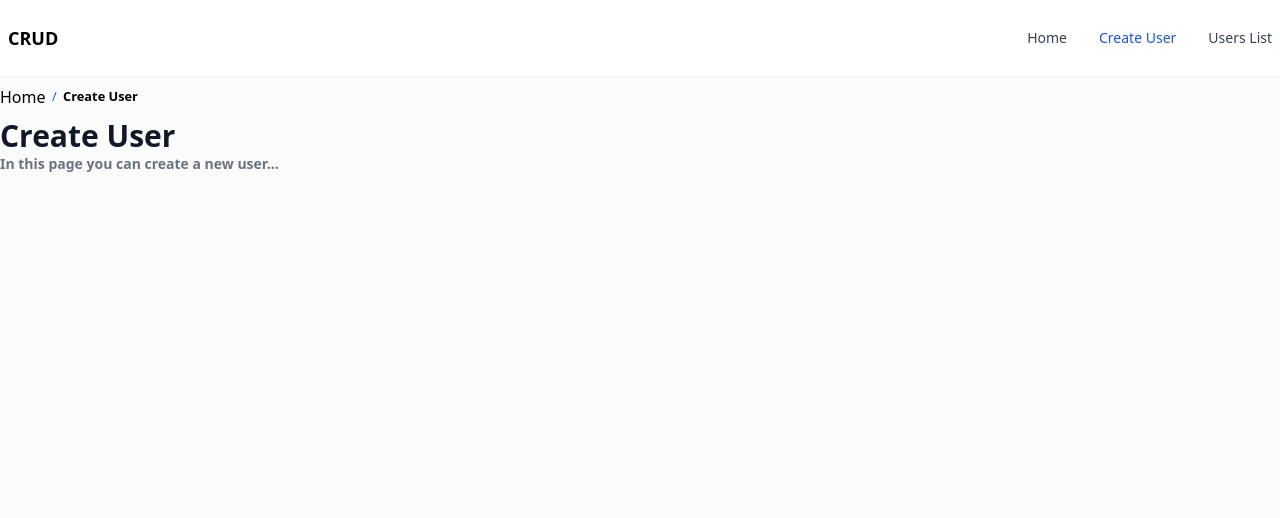
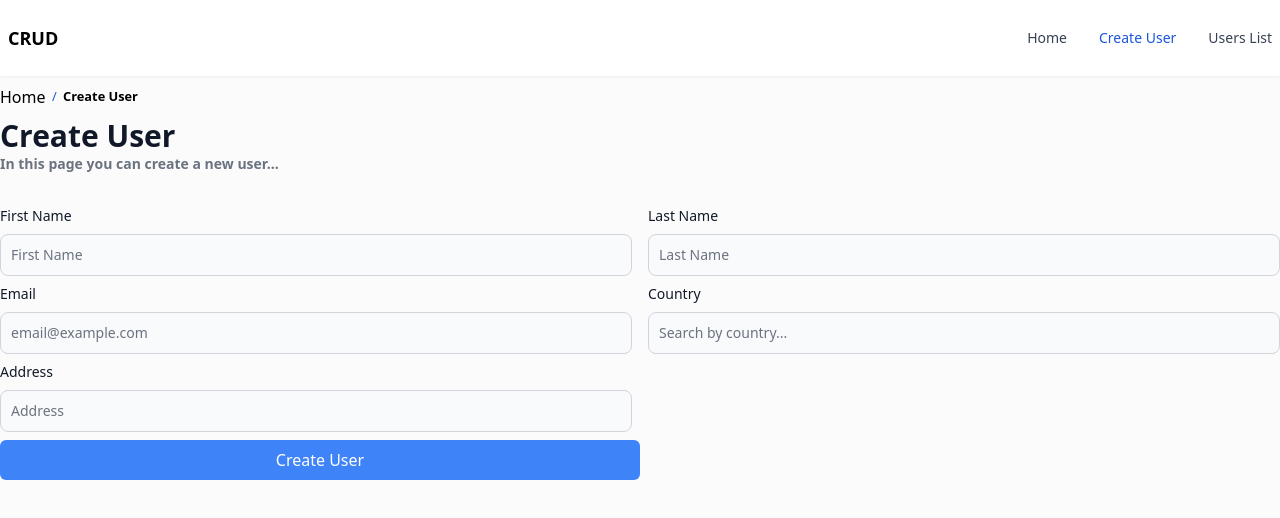
Before and after one commit to vDomas777/task, a Vue app: page /create in a window 1280 px wide. Shown: the top 518 px of the page. Built offline with nearby package versions, Linux system fonts and the light colour scheme.

Commit message:
Craete user page, country field reactivity

```diff
--- a/package.json
+++ b/package.json
@@ -9,11 +9,13 @@
   },
   "dependencies": {
     "autoprefixer": "^10",
+    "axios": "^0.26.1",
     "core-js": "^3.8.3",
     "flowbite": "^1.4.1",
     "postcss": "^8",
     "tailwindcss": "^3",
     "vue": "^3.2.13",
+    "vue-axios": "^3.4.1",
     "vue-router": "^4.0.13"
   },
   "devDependencies": {
--- /dev/null
+++ b/src/components/forms/CountryInput.vue
@@ -0,0 +1,67 @@
+<template>
+    <div>
+        <custom-input @focus="activeSearch()" @input="activeSearch($event)" @blur="closeDrop()" type="text" name="country"
+          placeholder="Search by country..."
+          v-bind:value="countrySearch"
+          required
+        />
+        <div class="absolute bg-white shadow-sm py-4 px-2 rounded w-full flex flex-row flex-wrap gap-2 max-h-72 overflow-y-auto" v-if="countryDrop">
+          <div
+            v-for="dt in data.data"
+            :key="dt.name"
+            class="bg-gray-300 rounded py-2 px-2 text-black cursor-pointer hover:text-white transition"
+            @click="selectContry(dt.name)"
+          >
+            {{ dt.name }}
+          </div>
+        </div>
+    </div>
+</template>
+<script>
+import CustomInput from "@/components/forms/CustomInput.vue";
+import axios from "axios";
+export default {
+    data() {
+        return {
+            countryDrop: false,
+            countrySearch: "",
+            data: "",
+        }
+    },
+    methods: {
+    closeDrop() {
+      setTimeout(() => {
+        this.countryDrop = false;
+      }, 100);
+    },
+    selectContry(country) {
+      this.countryDrop = false;
+      this.countrySearch = country;
+      this.$emit('clicked', country);
+    },
+    activeSearch(event) {
+      this.countryDrop = true;
+      if (event != null) {
+        this.countrySearch = event.target.value;
+      }
+      if (this.countrySearch == "") {
+        axios
+          .get("https://restcountries.com/v2/all")
+          .then((response) => (this.data = response));
+      } else {
+        axios
+          .get("https://restcountries.com/v2/name/" + this.countrySearch)
+          .then((response) => (this.data = response))
+          .catch((err) => {
+            if (err.response && err.response.status === 404) {
+              console.clear();
+            }
+          });
+      }
+    },
+  },
+    components: {
+        CustomInput
+    }
+}
+</script>
--- /dev/null
+++ b/src/components/forms/CreateUser.vue
@@ -0,0 +1,86 @@
+<template>
+  <div class="flex flex-col pt-8">
+    <div class="flex gap-2 md:gap-4 flex-col md:flex-row items-center">
+      <div class="w-1/2">
+        <form-label for="firstName" label="First Name" />
+        <custom-input
+          type="text"
+          name="firstName"
+          id="firstName"
+          placeholder="First Name"
+          required
+        />
+      </div>
+      <div class="w-1/2">
+        <form-label for="lastName" label="Last Name" />
+        <custom-input
+          type="text"
+          name="lastName"
+          id="lastName"
+          placeholder="Last Name"
+          required
+        />
+      </div>
+    </div>
+    <div class="flex gap-2 md:gap-4 flex-col md:flex-row items-center">
+      <div class="w-1/2">
+        <form-label for="email" label="Email" />
+        <custom-input
+          type="email"
+          name="email"
+          id="email"
+          placeholder="email@example.com"
+          required
+        />
+      </div>
+      <div class="w-1/2 relative">
+        <form-label for="country" label="Country" />
+        <country-input @clicked="setData" />
+      </div>
+    </div>
+    <div class="flex gap-2 md:gap-4 flex-col md:flex-row items-center">
+      <div class="w-1/2">
+        <form-label for="address" label="Address" />
+        <custom-input
+          type="text"
+          name="address"
+          id="address"
+          placeholder="Address"
+          required
+        />
+      </div>
+      <div class="w-1/2">
+
+      </div>
+    </div>
+    <div class="flex gap-2 md:gap-4 flex-col md:flex-row items-center">
+      <div class="w-full px-32 md:px-0 py-2 md:py-0 md:w-1/2">
+        <submit-button title="Create User" />
+      </div>
+    </div>
+  </div>
+</template>
+<script>
+import FormLabel from "@/components/forms/Label.vue";
+import CustomInput from "@/components/forms/CustomInput.vue";
+import CountryInput from "@/components/forms/CountryInput.vue"
+import SubmitButton from "@/components/forms/SubmitButton.vue"
+export default {
+  data() {
+      return {
+          country: null
+      }
+  },
+  components: {
+    FormLabel,
+    CustomInput,
+    CountryInput,
+    SubmitButton
+  },
+  methods: {
+      setData(data) {
+          this.country = data;
+      }
+  }
+};
+</script>
--- /dev/null
+++ b/src/components/forms/CustomInput.vue
@@ -0,0 +1,10 @@
+<template>
+    <input class="bg-gray-50 border border-gray-300 text-gray-900 sm:text-sm rounded-lg focus:ring-blue-500 focus:border-blue-500 block w-full p-2.5 dark:bg-gray-600 dark:border-gray-500 dark:placeholder-gray-400 dark:text-white mb-2" :placeholder="placeholder">
+</template>
+<script>
+export default {
+    props: {
+        placeholder: String
+    }
+}
+</script>
--- /dev/null
+++ b/src/components/forms/Label.vue
@@ -0,0 +1,10 @@
+<template>
+    <label class="text-sm font-medium text-gray-900 block mb-2 dark:text-gray-300">{{ label }}</label>
+</template>
+<script>
+export default {
+    props: {
+        label: String
+    }
+}
+</script>
--- /dev/null
+++ b/src/components/forms/SubmitButton.vue
@@ -0,0 +1,10 @@
+<template>
+    <button class="bg-blue-500 text-white px-16 py-2 rounded-md text-1xl w-full font-medium hover:bg-blue-700 transition duration-300 active:mt-1">{{ title }}</button>
+</template>
+<script>
+export default {
+    props: {
+        title: String
+    }
+}
+</script>
--- a/src/pages/Create.vue
+++ b/src/pages/Create.vue
@@ -1,17 +1,20 @@
 <template>
     <default-layout>
         <heading title="Create User" subTitle="In this page you can create a new user..." />
+        <create-user />
     </default-layout>
 </template>
 <script>
 import DefaultLayout from '@/layouts/DefaultLayout.vue'
 import Heading from '@/components/typography/Heading.vue'
+import CreateUser from '@/components/forms/CreateUser.vue'
 import { store } from '@/store.js'
 export default {
     name: 'Home',
     components: {
         DefaultLayout,
-        Heading
+        Heading,
+        CreateUser
     },
 }
 </script>
--- a/src/pages/Home.vue
+++ b/src/pages/Home.vue
@@ -2,6 +2,7 @@
     <default-layout>
         <heading title="Home" subTitle="This is a home page..." class="mb-4" />
         <users-statistics :usersCount="usersCount" />
+
     </default-layout>
 </template>
 <script>
```
Also changed, not shown: 1 other file (tests, documents, lock files or other folders).
